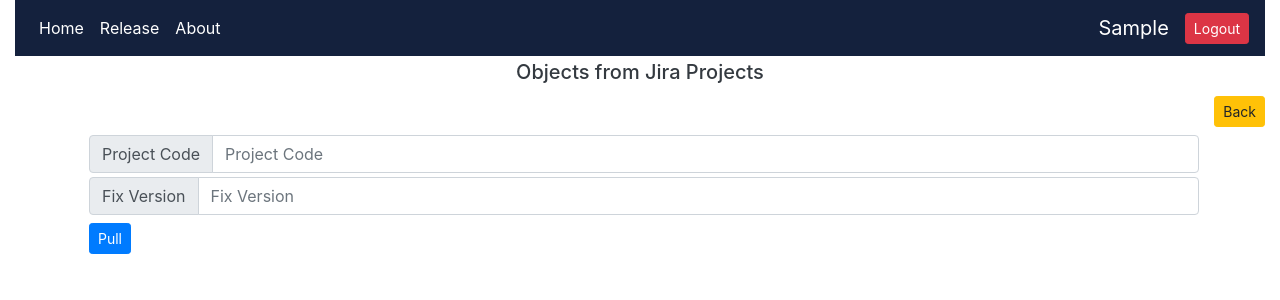
After one commit to prasanth1712/dev_easy, a Django app: page /app/jira_load/ in a window 1280 px wide. The commit adds this page. Shown: the top 300 px of the page. Run offline with Django 3.2, Linux system fonts and the light colour scheme; the visitor is signed in with stand-in values (Sample User, id 1); some libraries are stand-ins or nearby versions.

Commit message:
Pull from jira using the project code and fix version

```diff
--- a/app/forms/form_fileupload.py
+++ b/app/forms/form_fileupload.py
@@ -11,3 +11,8 @@ def load_file(model,cols,file):
     #print('2')
     data = data.to_dict('records')
     return data
+
+
+class PullJiraProject(forms.Form):
+    project_name = forms.CharField(required=False)
+    fix_version = forms.CharField(required=False)
--- a/app/jira_api.py
+++ b/app/jira_api.py
@@ -1,8 +1,8 @@
 from jira import JIRA,Issue,Project
 
-server = 'https://itjira.bmc.com/'
+server = 'http://itjiraapi.bmc.com/' #'https://itjira.bmc.com/'
 user_name = 'pr'
-pwd = 'ppph@517915'
+pwd = 'Sri@1993'#'ppph@517915'
 
 
 def get_objects(project,fixver=None,obj_id=None,fields=None):
@@ -19,10 +19,11 @@ def get_objects(project,fixver=None,obj_id=None,fields=None):
         else:
             if fields.find('fixVersions') <0:
                 fields+=',fixVersions'
-        object_list = jira.search_issues(jql_str=jql_str,fields=fields)
+        object_list = jira.search_issues(jql_str=jql_str,fields=fields,maxResults=200)
         for i in range(0,len(object_list)):
             fix_ver = object_list[i].fields.fixVersions
             if (fix_ver and str(fix_ver[0]).strip()==str(fixver).strip()) or (obj_id):
+            #if (fix_ver  or obj_id):
                 obj['object_id']=object_list[i].key
                 obj['object_desc']=object_list[i].fields.summary
                 obj['object_rel']=str(fix_ver[0]).strip()
--- /dev/null
+++ b/app/templates/jira_load.html
@@ -0,0 +1,44 @@
+{% extends 'base.html' %}
+{% load static %}
+
+{% block title %}
+Jira Pull
+{% endblock title %}
+
+{% block heading %}
+<div class="text-center">
+  Objects from Jira Projects
+</div>
+
+{% endblock heading %}
+
+{% block toolbar %}
+<a name="" id="" class="btn btn-warning btn-sm" href={% url 'app:release_list' %} role="button">Back</a>
+{% endblock toolbar %}
+
+
+{% block content %}
+<div class="container">
+  <form method="post" enctype="multipart/form-data" class="form-group">
+    {% csrf_token %}
+
+    <div class="input-group m-1">
+    <div class="input-group-prepend">
+      <span class="input-group-text" id="basic-addon1">Project Code</span>
+    </div>
+    <input type="text" class="form-control" name="project_name" placeholder="Project Code" aria-label="Project Code" aria-describedby="basic-addon1">
+  </div>
+
+    <div class="input-group m-1">
+    <div class="input-group-prepend">
+      <span class="input-group-text" id="basic-addon1">Fix Version</span>
+    </div>
+    <input type="text" class="form-control" name="fix_version" placeholder="Fix Version" aria-label="Fix Version" aria-describedby="basic-addon1">
+  </div>
+    <button type="submit"  class="btn btn-sm btn-primary m-1">Pull</button>
+  </form>
+<br>
+  {{message}}
+</div>
+
+{% endblock %}
--- a/app/templates/release_list.html
+++ b/app/templates/release_list.html
@@ -12,8 +12,9 @@ Release List
 {% endblock heading %}
 
 {% block toolbar %}
+ <a name="" id="" class="btn btn-primary btn-sm mx-1" href={% url 'app:jira_load'  %} role="button">Jira</a>
  <a name="" id="" class="btn btn-primary btn-sm mx-1" href={% url 'app:Upld'  %} role="button">Upload</a>
- <a name="" id="" class="btn btn-warning btn-sm" href={% url 'home' %} role="button">Back</a>
+ <a name="" id="" class="btn btn-warning btn-sm mx-1" href={% url 'home' %} role="button">Back</a>
 {% endblock toolbar %}
 
 {% block content %}
--- a/app/templates/release_objects.html
+++ b/app/templates/release_objects.html
@@ -6,7 +6,7 @@
 {% endblock heading %}
 
 {% block toolbar %}
-    <a name="" id="" class="btn btn-primary d-inline btn-sm mx-1" href={% url 'app:upd_from_jira' Rel %} role="button">Pull from Jira</a>
+    {% comment %} <a name="" id="" class="btn btn-primary d-inline btn-sm mx-1" href={% url 'app:upd_from_jira' Rel %} role="button">Pull from Jira</a> {% endcomment %}
     <a name="" id="" class="btn btn-warning d-inline btn-sm mx-1" href={% url 'app:release_overview' Rel %} role="button">Overview</a>
     <a name="" id="" class="btn btn-warning d-inline btn-sm mx-1" href={% url 'app:notes' Rel %} role="button">Rel Notes</a>
     <a name="" id="" class="btn btn-warning d-inline btn-sm mx-1" href={% url 'app:imp_plan' Rel %} role="button">Impl Plan</a>
--- a/app/urls.py
+++ b/app/urls.py
@@ -7,6 +7,7 @@ app_name='app'
 
 urlpatterns = [
             path('upload/',views.upload_view.as_view(),name='Upld'),
+            path('jira_load/',views.jira_load_view.as_view(),name='jira_load'),
             path('release/',views.ReleaseListView.as_view(),name='release_list'),
             path('release/<release>/',views.ReleaseObjectListView.as_view(),name='release_objects'),
             path('release/<release>/Overview',views.rel_overview.as_view(),name='release_overview'),
--- a/app/views.py
+++ b/app/views.py
@@ -1,7 +1,7 @@
 from django.shortcuts import render,reverse,HttpResponseRedirect
 from django.views.generic import  FormView,ListView,DetailView,UpdateView
 from django.views import View
-from app.forms.form_fileupload import fileupload,load_file
+from app.forms.form_fileupload import fileupload,load_file,PullJiraProject
 from app import forms_test as frm
 from django.http import request,HttpResponse
 from app.models.objectmodel import wmobject,upsert,wmobject_details,wmobject_attachments,wmobject_rel_notes,lookups
@@ -118,6 +118,25 @@ class upload_view(FormView):
         if form.is_valid():
             cols = ['object_id','object_desc','object_rel','object_sprint','object_dev']
             data=load_file(wmobject,cols,request.FILES['file'])
+            print(data)
+            upsert(wmobject,data,cols,'object_id')
+            return render(request, self.template_name,{'message':'Upload successful'})
+        else:
+            return render(request, self.template_name,{})
+
+
+class jira_load_view(LoginRequiredMixin,FormView):
+    template_name = 'jira_load.html'
+    form_class = PullJiraProject
+    success_url = '/sucess/'
+
+    def post(self,request,*args,**kwargs):
+        form = self.form_class(request.POST, request.FILES)
+        if form.is_valid():
+            prjt = str(request.POST['project_name']).strip()
+            fixver = str(request.POST['fix_version']).strip()
+            data = get_objects(project=prjt,fixver=fixver)
+            cols = ['object_id','object_desc','object_rel','object_sprint','object_dev']
             print(data)
             upsert(wmobject,data,cols,'object_id')
             return render(request, self.template_name,{'message':'Upload successful'})
```
